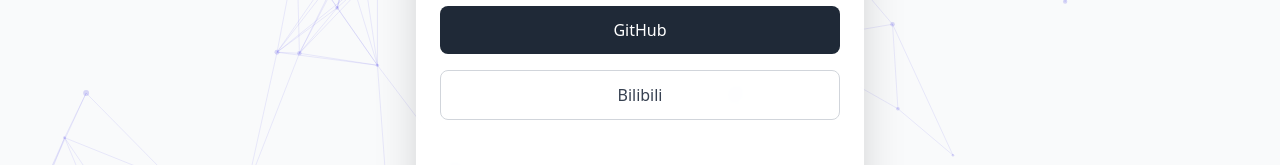
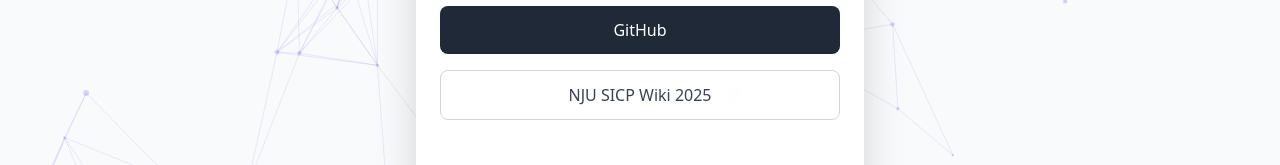
Before and after one commit to simonzxm/homepage, a plain HTML site: page index.html in a window 1280 px wide. Shown: the part 435-600 px from the top of the page. Drawn offline with nearby package versions, Linux system fonts and the light colour scheme.

Commit message:
Small changes

```diff
--- a/index.html
+++ b/index.html
@@ -33,7 +33,7 @@
         <div class="mt-8 space-y-4">
             <a href="https://xmzheng.cn/" class="block w-full py-3 px-4 bg-indigo-600 dark:bg-indigo-500 text-white font-medium rounded-lg hover:bg-indigo-700 dark:hover:bg-indigo-600 transition">Blog</a>
             <a href="https://github.com/simonzxm" class="block w-full py-3 px-4 bg-gray-800 dark:bg-gray-700 text-white font-medium rounded-lg hover:bg-black dark:hover:bg-gray-600 transition">GitHub</a>
-            <a href="https://space.bilibili.com/359292507" class="block w-full py-3 px-4 border border-gray-300 dark:border-gray-600 text-gray-700 dark:text-gray-300 font-medium rounded-lg hover:bg-gray-50 dark:hover:bg-gray-700 transition">Bilibili</a>
+            <a href="https://sicp.top/" class="block w-full py-3 px-4 border border-gray-300 dark:border-gray-600 text-gray-700 dark:text-gray-300 font-medium rounded-lg hover:bg-gray-50 dark:hover:bg-gray-700 transition">NJU SICP Wiki 2025</a>
         </div>
 
         <footer class="mt-12 text-gray-400 dark:text-gray-500 text-xs">
```
